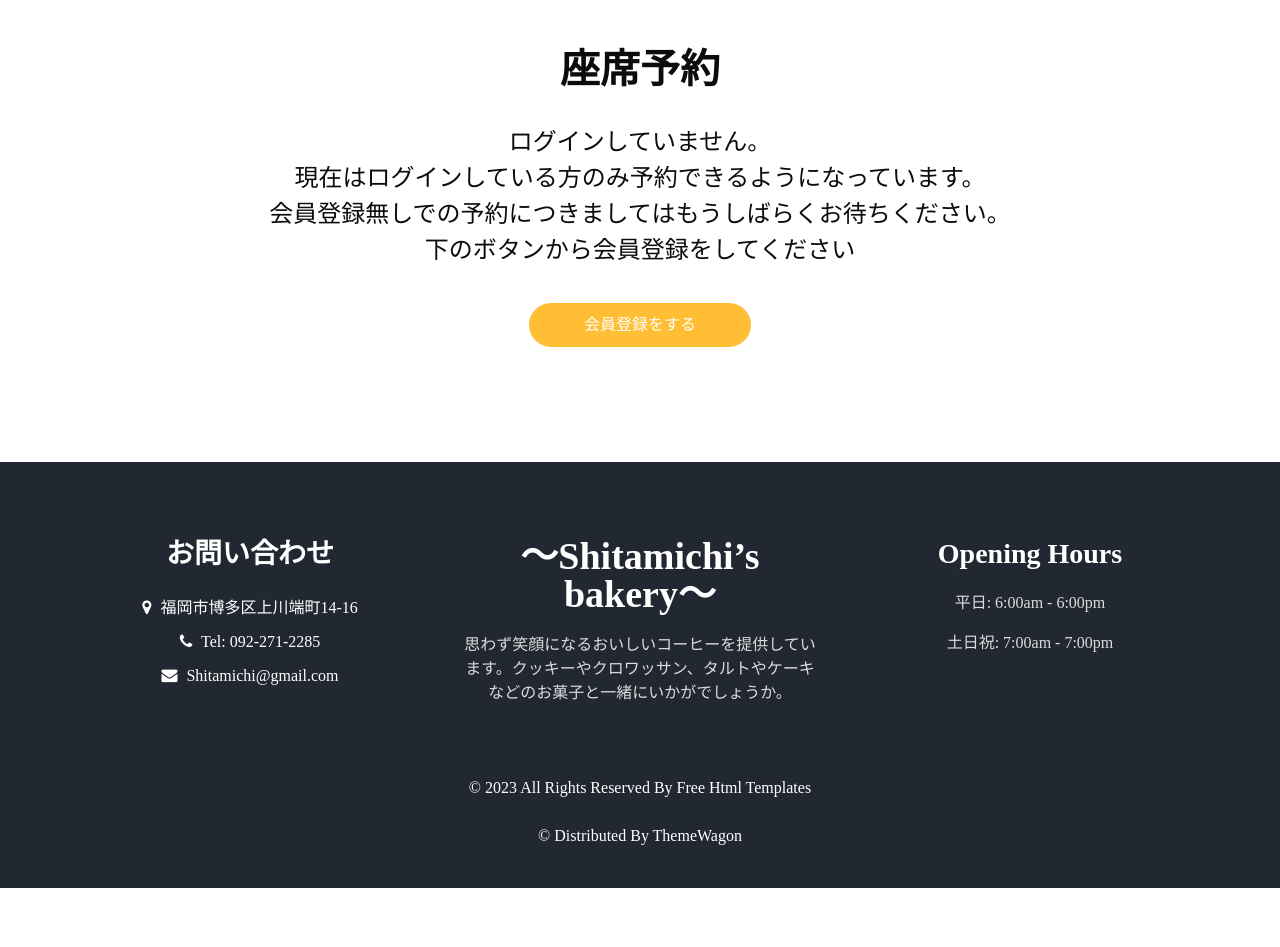
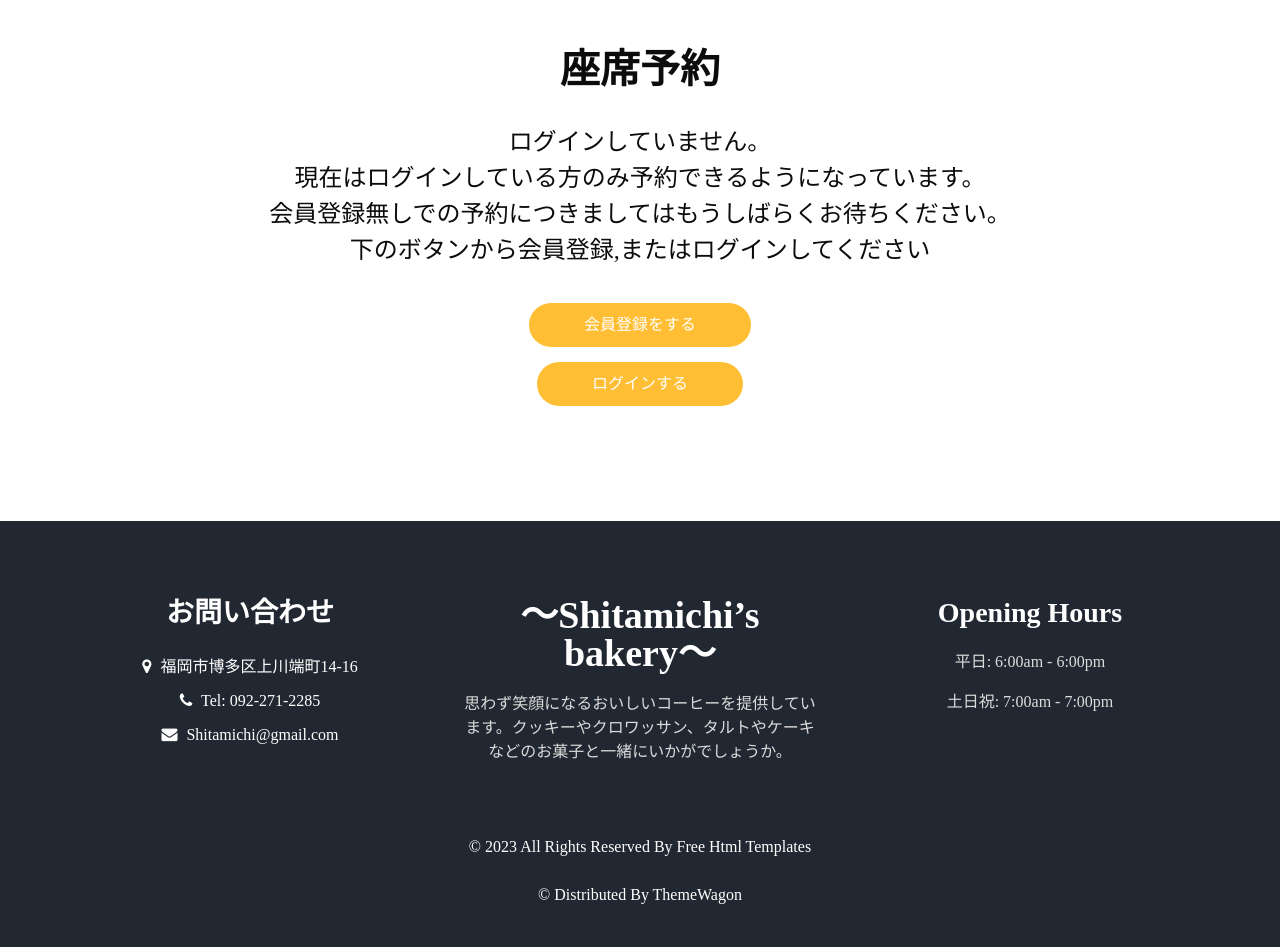
Before and after one commit to miyosi33/FIC_D_CareerDesign, a PHP site: page /zaseki3.php in a window 1280 px wide. Shown: the part 74-1021 px from the top of the page. Before the commit the page ends 962 px from the top, so only its background shows below. Run offline with PHP 8.4, Linux system fonts and the light colour scheme; some libraries are stand-ins or nearby versions; some web fonts are replaced.

Commit message:
Update zaseki3.php

```diff
--- a/zaseki3.php
+++ b/zaseki3.php
@@ -10,11 +10,16 @@
     } else {
       echo "<div class='Y'><p>ログインしていません。<br>
       現在はログインしている方のみ予約できるようになっています。<br>会員登録無しでの予約につきましてはもうしばらくお待ちください。<br>
-      下のボタンから会員登録をしてください</p></div>";
+      下のボタンから会員登録,またはログインしてください</p></div>";
       echo "<div class='button2 form_container'>
-              <button>
+      <a href='new.php'><button>
                 会員登録をする
-              </button>
+              </button></a>
+            </div>";
+      echo "<div class='button2 form_container'>
+      <a href='login.php'><button>
+                ログインする
+              </button></a>
             </div>";
     }
     ?>
```
